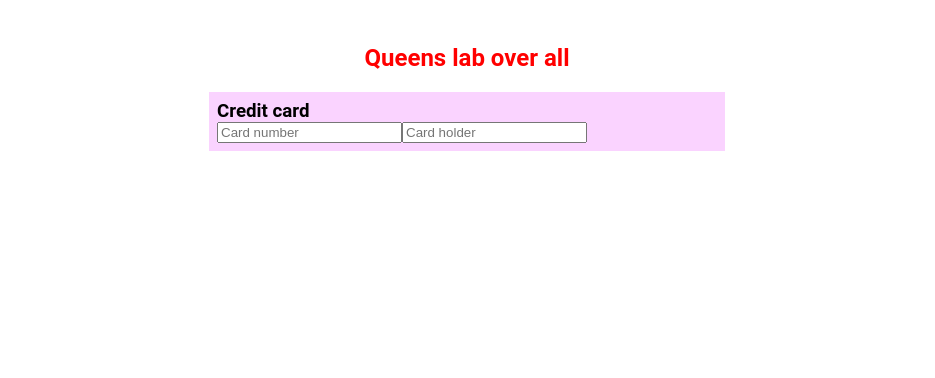
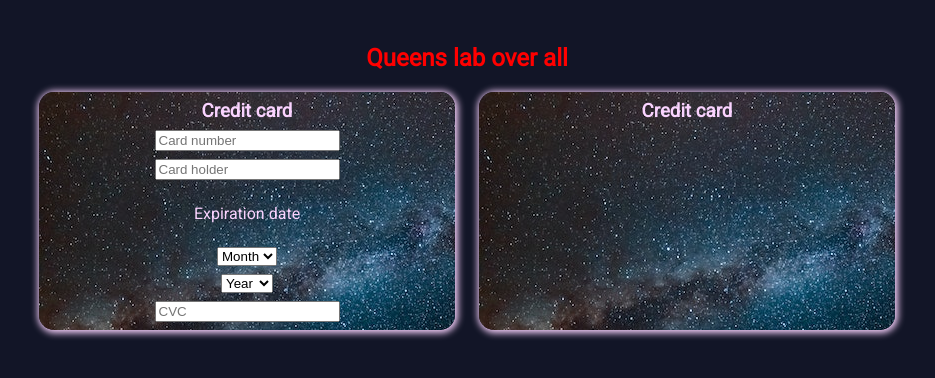
Before and after one commit to bodelind/ql-react, a React (Vite) app: page / in a window 1280 px wide. Shown: the top 378 px of the page, without its empty margins (173-1108 px from the left). Built offline with nearby package versions, Linux system fonts and the light colour scheme.

Commit message:
fixed fonts, started implementation of creditcard

```diff
--- a/index.html
+++ b/index.html
@@ -5,7 +5,7 @@
 		<link rel="icon" href="/favicon.ico" />
 		<meta name="viewport" content="width=device-width, initial-scale=1" />
 		<meta name="theme-color" content="#000000" />
-		<meta name="description" content="Web site created using create-react-app" />
+		<meta name="description" content="QL Evaluation" />
 		<link rel="preconnect" href="https://fonts.googleapis.com" />
 		<link rel="preconnect" href="https://fonts.gstatic.com" crossorigin />
 		<link href="https://fonts.googleapis.com/css2?family=Merriweather&display=swap" rel="stylesheet" />
@@ -13,8 +13,10 @@
       manifest.json provides metadata used when your web app is installed on a
       user's mobile device or desktop. See https://developers.google.com/web/fundamentals/web-app-manifest/
     -->
-		<link rel="manifest" href="/manifest.json" />
 		<title>QL react</title>
+		<link rel="preconnect" href="https://fonts.googleapis.com" />
+		<link rel="preconnect" href="https://fonts.gstatic.com" crossorigin />
+		<link href="https://fonts.googleapis.com/css2?family=Roboto&display=swap" rel="stylesheet" />
 	</head>
 	<body>
 		<noscript>You need to enable JavaScript to run this app.</noscript>
--- a/package.json
+++ b/package.json
@@ -9,6 +9,7 @@
 		"@types/node": "^16.18.23",
 		"@types/react": "^18.0.35",
 		"@types/react-dom": "^18.0.11",
+		"dayjs": "^1.11.7",
 		"react": "^18.2.0",
 		"react-dom": "^18.2.0",
 		"styled-components": "^5.3.9",
--- a/src/GlobalStyles.tsx
+++ b/src/GlobalStyles.tsx
@@ -3,7 +3,6 @@ import { createGlobalStyle } from 'styled-components';
 const GlobalStyles = createGlobalStyle`
 @font-face {
     font-family: "Roboto";
-    src: url('https://fonts.googleapis.com/css2?family=Roboto:wght@100;400&display=swap');
     font-weight: normal;
     font-style: normal;
 }
@@ -12,6 +11,7 @@ body, html {
     font-family: 'Roboto', sans-serif;
     -moz-osx-font-smoothing: grayscale;
     -webkit-font-smoothing: antialiased;
+    background-color: #121527;
 }
 `;
 
--- a/src/components/CreditCard/CreditCard.tsx
+++ b/src/components/CreditCard/CreditCard.tsx
@@ -1,13 +1,25 @@
-import { useState } from 'react';
+import { useEffect, useState } from 'react';
 import styled from 'styled-components';
 import { ICreditCardInfo } from '../../models/ICreditCardInfo';
+import dayjs from 'dayjs';
+import { validateCardNumber } from './Validation';
 
 const Wrapper = styled.div`
-	displa: flex;
+	display: flex;
+	gap: 24px;
+`;
+
+const SectionWrapper = styled.div`
+	display: flex;
 	flex-direction: column;
+	align-items: center;
+	gap: 8px;
 	padding: 8px;
-	width: 500px;
-	background-color: #fad3ff;
+	width: 400px;
+	background-image: url('./credit-card.jpg');
+	border-radius: 15px;
+	color: #fad3ff;
+	box-shadow: #fad3ff 1px 1px 7px 2px;
 `;
 
 const Header = styled.h3`
@@ -16,21 +28,34 @@ const Header = styled.h3`
 
 const initialCreditCardInfo: ICreditCardInfo = {
 	cardHolder: '',
-	cardNumber: null,
+	cardNumber: '',
 	expirationMonth: null,
 	expirationYear: null,
-	cvc: null,
+	cvc: '',
 };
 
 const CreditCard = () => {
 	const [cardInfo, setCardInfo] = useState(initialCreditCardInfo);
+	const [cardType, setCardType] = useState('Credit card');
+	const yearOptions: number[] = Array.from({ length: 12 }, (_, i) => i + dayjs().year());
+
+	useEffect(() => {
+		if (!cardInfo.cardNumber) return;
+		setCardType(validateCardNumber(cardInfo.cardNumber));
+	}, [cardInfo.cardNumber]);
 
 	const onCreditInfoChange = (value: string | number, name: string) => {
 		setCardInfo({ ...cardInfo, ...{ [name]: value } });
 	};
 
+	const onCvcChange = (value: string) => {
+		if (cardInfo.cvc.length > 2) return;
+		setCardInfo({ ...cardInfo, ...{ cvc: value } });
+	};
+
 	return (
 		<Wrapper>
+			<SectionWrapper>
 				<Header>Credit card</Header>
 				<input
 					type="number"
@@ -46,6 +71,46 @@ const CreditCard = () => {
 					value={cardInfo.cardHolder}
 					onChange={(e) => onCreditInfoChange(e.target.value, 'cardHolder')}
 				/>
+
+				<p>Expiration date</p>
+				<select
+					value={cardInfo.expirationMonth || ''}
+					onChange={(e) => onCreditInfoChange(e.target.value, 'expirationMonth')}>
+					<option value="" disabled hidden>
+						Month
+					</option>
+					{Array.from({ length: 12 }, (_, i) => i + 1).map((month, index) => (
+						<option key={index} value={month}>
+							{month}
+						</option>
+					))}
+				</select>
+				<select
+					value={cardInfo.expirationYear || ''}
+					onChange={(e) => onCreditInfoChange(e.target.value, 'expirationYear')}>
+					<option value="" disabled hidden>
+						Year
+					</option>
+					{yearOptions.map((year, index) => (
+						<option key={index} value={year}>
+							{year}
+						</option>
+					))}
+				</select>
+
+				<input
+					type="text"
+					name="cvc"
+					autoComplete="off"
+					placeholder="CVC"
+					value={cardInfo.cvc}
+					onChange={(e) => onCvcChange(e.target.value)}
+				/>
+			</SectionWrapper>
+			<SectionWrapper>
+				<Header>{cardType}</Header>
+				<p>{cardInfo.cardNumber}</p>
+			</SectionWrapper>
 		</Wrapper>
 	);
 };
--- /dev/null
+++ b/src/components/CreditCard/Validation.ts
@@ -0,0 +1,20 @@
+import { ICreditCardTypes } from '../../models/ICreditCardTypes';
+
+const VisaCard = /^4[0-9]{12}(?:[0-9]{3})?$/;
+const MasterCard = /^5[1-5][0-9]{14}|^(222[1-9]|22[3-9]\\d|2[3-6]\\d{2}|27[0-1]\\d|2720)[0-9]{12}$/;
+const AmericanExpress = /^3[47][0-9]{13}$/;
+const VisaMasterCard = /^(?:4[0-9]{12}(?:[0-9]{3})?|5[1-5][0-9]{14})$/;
+
+const cardTypes: ICreditCardTypes[] = [
+	{ name: 'Visa', regex: VisaCard },
+	{ name: 'Master card', regex: MasterCard },
+	{ name: 'AmericanExpress', regex: AmericanExpress },
+	{ name: 'Visa master card', regex: VisaMasterCard },
+];
+
+export const validateCardNumber = (number: string) => {
+	const match = cardTypes.find((x) => x.regex.test(number) === true);
+	if (match) return match.name;
+
+	return 'Credit card';
+};
--- a/src/models/ICreditCardInfo.ts
+++ b/src/models/ICreditCardInfo.ts
@@ -1,7 +1,7 @@
 export interface ICreditCardInfo {
 	cardHolder: string;
-	cardNumber: number | null;
+	cardNumber: string;
 	expirationYear: number | null;
 	expirationMonth: number | null;
-	cvc: number | null;
+	cvc: string;
 }
--- /dev/null
+++ b/src/models/ICreditCardTypes.ts
@@ -0,0 +1,4 @@
+export interface ICreditCardTypes {
+	name: string;
+	regex: RegExp;
+}
```
Also changed, not shown: public/credit-card.jpg (added), 1 other file (tests, documents, lock files or other folders). Lines whose indentation alone changed are shown as unchanged.
